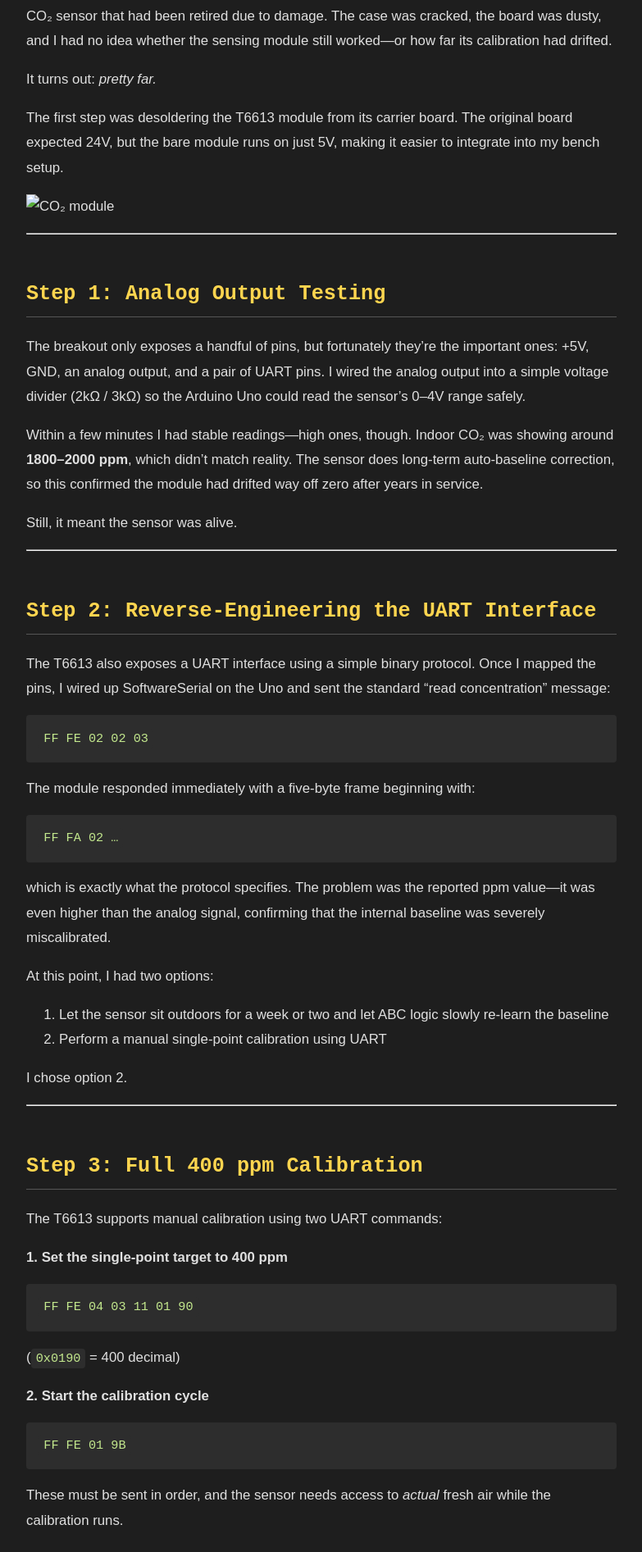
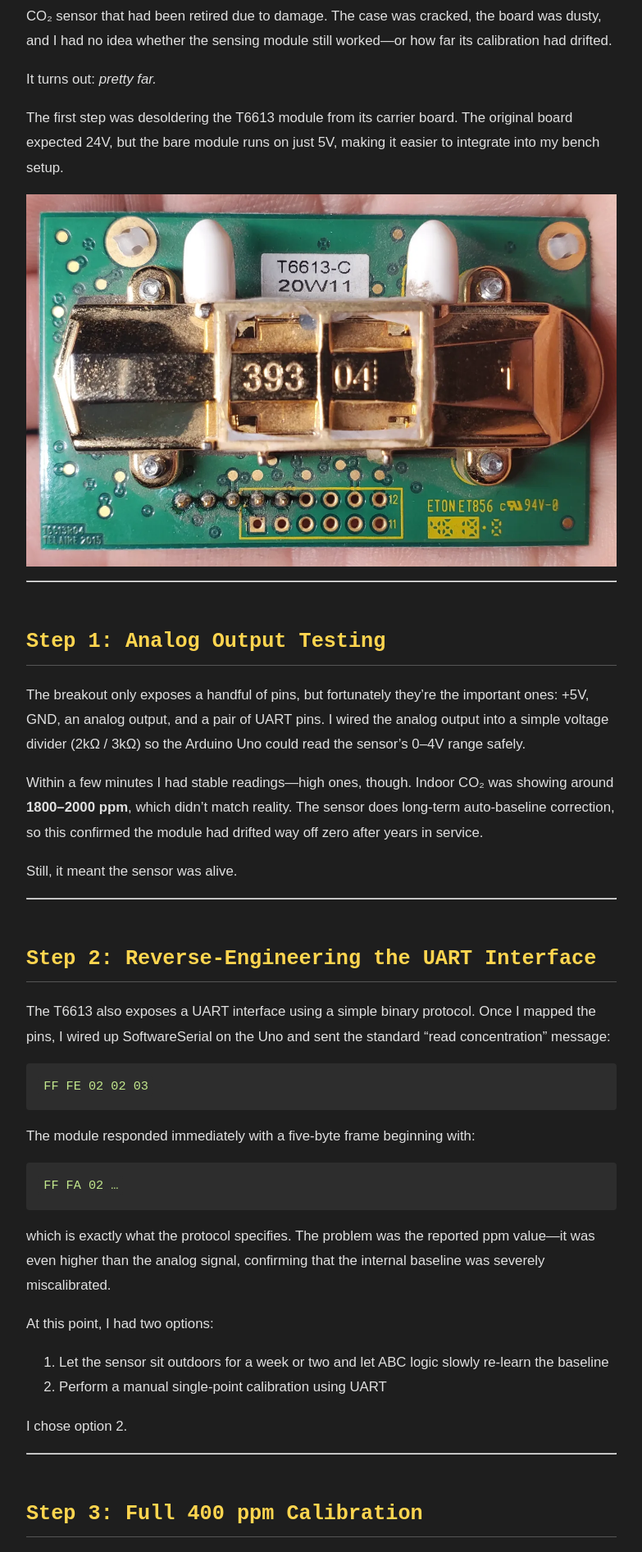
Before and after one commit to desvert/desvert.github.io, a Jekyll site: the page built from _posts/2025-12-08-desktop-hvac-lab-phase-1-5-bringing-the-co2-sensor-to-life.md, in a window 1280 px wide. Shown: the part 353-2246 px from the top of the page at 82% size, without its empty margins (248-1031 px from the left). Built offline with Jekyll 4.4.1, drawn with Linux system fonts in a browser that asks for light colours.

Commit message:
Fix image link in CO2 sensor blog post

```diff
--- a/_posts/2025-12-08-desktop-hvac-lab-phase-1-5-bringing-the-co2-sensor-to-life.md
+++ b/_posts/2025-12-08-desktop-hvac-lab-phase-1-5-bringing-the-co2-sensor-to-life.md
@@ -14,7 +14,7 @@ It turns out: _pretty far._
 
 The first step was desoldering the T6613 module from its carrier board. The original board expected 24V, but the bare module runs on just 5V, making it easier to integrate into my bench setup.
 
-![CO₂ module](../assets/images/t6613.webp)
+![CO₂ module](/assets/images/t6613.webp)
 
 ---
 
```
